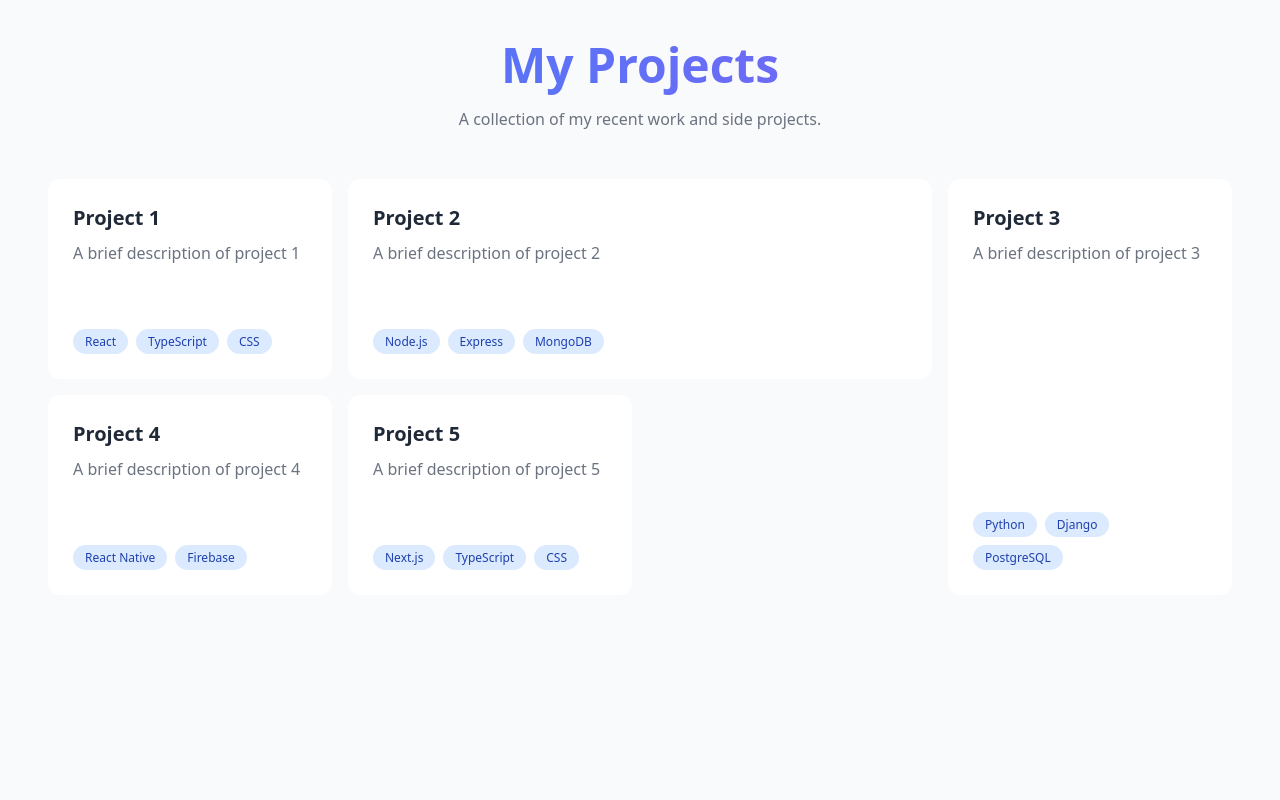
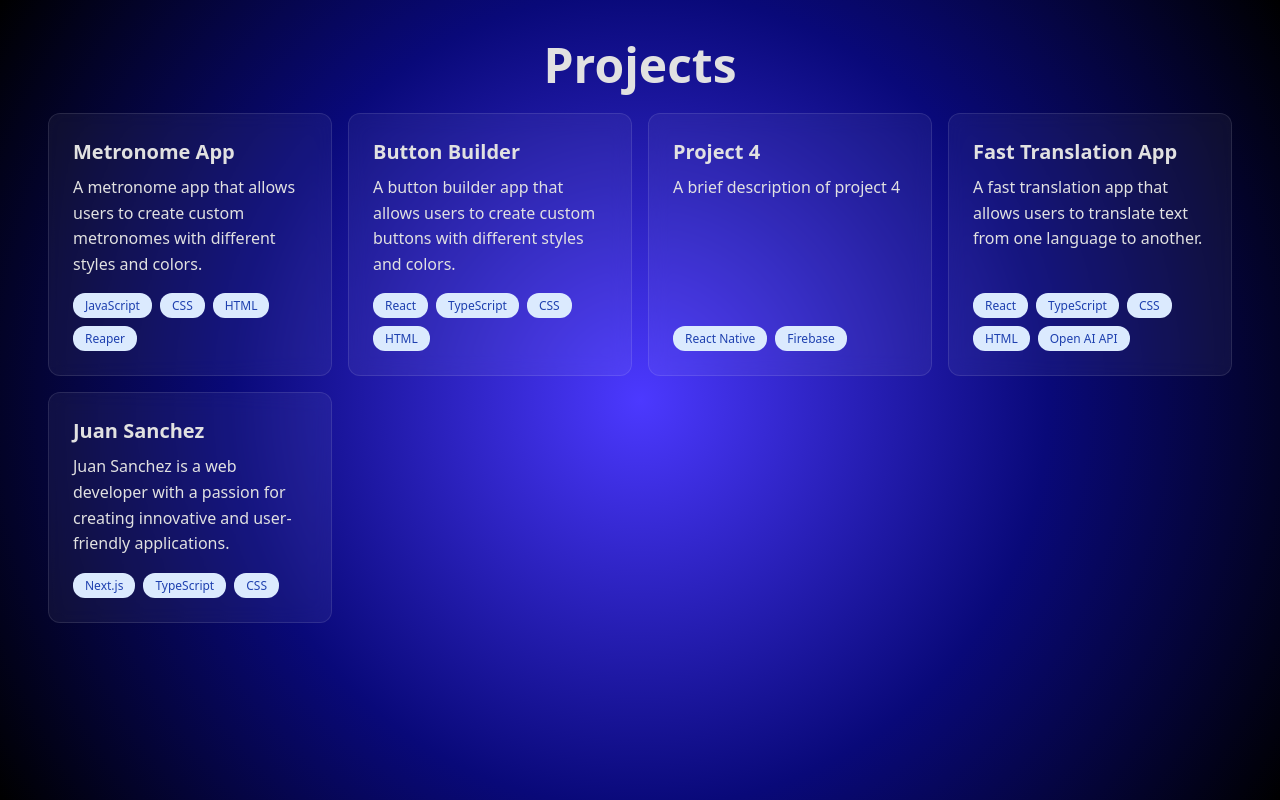
Before and after one commit to J-C-S-V/Portfolio, a React (Vite) app: page / in a window 1280 px wide. Built offline with nearby package versions, Linux system fonts and the light colour scheme.

Commit message:
Add bento items. Add data json. Update styling

```diff
--- a/src/App.css
+++ b/src/App.css
@@ -1,11 +1,12 @@
 /* Base styles */
 :root {
   --color-primary: #3b82f6;
+  --color-white-text: #e1e1e1;
   --color-primary-dark: #2563eb;
   --color-secondary: #8b5cf6;
   --color-text: #1f2937;
   --color-text-light: #6b7280;
-  --color-bg: #f9fafb;
+  --color-bg-gradient: radial-gradient(circle, #4c39ff 0%, #090979 54%, #000000 100%);
   --color-bg-dark: #111827;
   --color-card: #ffffff;
   --color-card-dark: #1f2937;
@@ -13,88 +14,47 @@
   --color-tag-text: #1e40af;
   --color-tag-bg-dark: #1e3a8a;
   --color-tag-text-dark: #bfdbfe;
-  --transition: 0.3s ease;
+  --font-system-ui: system-ui, sans-serif;
+  --transition: 0.3s ease-in-out;
 }
 
-/* Dark mode */
-[data-theme='dark'] {
-  --color-text: #f3f4f6;
-  --color-text-light: #9ca3af;
-  --color-bg: #111827;
-  --color-card: #1f2937;
-  --color-tag-bg: #1e3a8a;
-  --color-tag-text: #bfdbfe;
+.app-container {
+  height: 100dvh;
+  background: var(--color-bg-gradient);
 }
 
-/* App container */
-.app-container {
-  min-height: 100vh;
-  background-color: var(--color-bg);
-  padding: 1.6rem;
-  transition: background-color var(--transition);
-}
-
-/* Header */
 .app-header {
-  margin-bottom: 3rem;
   text-align: center;
+  color: var(--color-white-text);
 }
 
 .app-title {
   font-size: 3.6rem;
   font-weight: 700;
-  margin-bottom: 1rem;
-  background: linear-gradient(90deg, var(--color-primary), var(--color-secondary));
-  -webkit-background-clip: text;
-  background-clip: text;
-  -webkit-text-fill-color: transparent;
-  color: transparent;
+  font-family: var(--font-system-ui);
 }
 
-.app-subtitle {
-  color: var(--color-text-light);
-  max-width: 64rem;
-  margin: 0 auto;
-  line-height: 1.6;
+.app-main {
+  /* max-width: 144rem;
+  margin: 0 auto; */
 }
 
-/* Main content */
-.app-main {
-  max-width: 144rem;
-  margin: 0 auto;
-}
-
-/* Project card */
 .bento-item-content {
   padding: 2.4rem;
-  transition: background-color var(--transition);
-  height: 100%;
-  display: flex;
-  flex-direction: column;
-}
-
-.bento-item-content:hover {
-  background-color: rgba(255, 255, 255, 0.05);
-}
-
-[data-theme='light'] .bento-item-content:hover {
-  background-color: rgba(0, 0, 0, 0.02);
 }
 
 .project-title {
   font-size: 2rem;
-  font-weight: 600;
   margin-bottom: 1rem;
-  color: var(--color-text);
+  color: var(--color-white-text);
 }
 
 .project-description {
-  color: var(--color-text-light);
+  color: var(--color-white-text);
   margin-bottom: 1.6rem;
   line-height: 1.6;
 }
 
-/* Tags */
 .project-tags {
   margin-top: auto;
   display: flex;
@@ -105,18 +65,12 @@
 .project-tag {
   font-size: 1.2rem;
   padding: 0.4rem 1.2rem;
-  border-radius: 9999px;
+  border-radius: 12px;
   background-color: var(--color-tag-bg);
   color: var(--color-tag-text);
   font-weight: 500;
 }
 
-[data-theme='dark'] .project-tag {
-  background-color: var(--color-tag-bg-dark);
-  color: var(--color-tag-text-dark);
-}
-
-/* Responsive design */
 @media (min-width: 768px) {
   .app-container {
     padding: 3.2rem;
--- a/src/App.tsx
+++ b/src/App.tsx
@@ -1,54 +1,14 @@
 import { BentoGrid, BentoItem } from './components/BentoGrid';
+import projects from './data/projects.json';
 import './App.css';
-
-const projects = [
-  {
-    title: 'Project 1',
-    description: 'A brief description of project 1',
-    tags: ['React', 'TypeScript', 'CSS'],
-    rowSpan: 1,
-    colSpan: 1
-  },
-  {
-    title: 'Project 2',
-    description: 'A brief description of project 2',
-    tags: ['Node.js', 'Express', 'MongoDB'],
-    rowSpan: 1,
-    colSpan: 2
-  },
-  {
-    title: 'Project 3',
-    description: 'A brief description of project 3',
-    tags: ['Python', 'Django', 'PostgreSQL'],
-    rowSpan: 2,
-    colSpan: 1
-  },
-  {
-    title: 'Project 4',
-    description: 'A brief description of project 4',
-    tags: ['React Native', 'Firebase'],
-    rowSpan: 1,
-    colSpan: 1
-  },
-  {
-    title: 'Project 5',
-    description: 'A brief description of project 5',
-    tags: ['Next.js', 'TypeScript', 'CSS'],
-    rowSpan: 1,
-    colSpan: 1
-  },
-];
 
 function App() {
   return (
-    <div className="app-container">
+    <main className="app-container">
       <header className="app-header">
         <h1 className="app-title">
-          My Projects
+          Projects
         </h1>
-        <p className="app-subtitle">
-          A collection of my recent work and side projects.
-        </p>
       </header>
 
       <main className="app-main">
@@ -56,8 +16,6 @@ function App() {
           {projects.map((project, index) => (
             <BentoItem
               key={index}
-              rowSpan={project.rowSpan}
-              colSpan={project.colSpan}
               className="bento-item-content"
             >
               <h3 className="project-title">
@@ -77,7 +35,7 @@ function App() {
           ))}
         </BentoGrid>
       </main>
-    </div>
+    </main>
   );
 }
 
--- a/src/components/BentoGrid.css
+++ b/src/components/BentoGrid.css
@@ -19,19 +19,13 @@
   grid-column: span var(--col-span);
   min-height: 20rem;
   border-radius: 1.2rem;
-  background: var(--color-card);
+  background: rgba(255, 255, 255, 0.05);
   backdrop-filter: blur(10px);
   border: 1px solid rgba(255, 255, 255, 0.1);
-  transition: transform 0.3s var(--transition), box-shadow 0.3s var(--transition),
-    background-color 0.3s var(--transition);
+  transition: transform 0.3s ease, box-shadow 0.3s ease;
   overflow: hidden;
   display: flex;
   flex-direction: column;
-}
-
-[data-theme='dark'] .bento-item {
-  background: var(--color-card-dark);
-  border-color: rgba(255, 255, 255, 0.1);
 }
 
 .bento-item:hover {
@@ -40,12 +34,6 @@
 }
 
 /* Responsive adjustments */
-@media (max-width: 1200px) {
-  .bento-grid {
-    --min-width: 22rem;
-  }
-}
-
 @media (max-width: 1024px) {
   .bento-grid {
     --min-width: 20rem;
@@ -56,8 +44,4 @@
   .bento-item {
     grid-column: 1 / -1;
   }
-
-  .bento-grid {
-    --min-width: 100%;
-  }
 }
--- a/src/components/BentoGrid.tsx
+++ b/src/components/BentoGrid.tsx
@@ -17,23 +17,15 @@ export const BentoGrid = ({ children, className = '' }: BentoGridProps) => {
 interface BentoItemProps {
   children: ReactNode;
   className?: string;
-  rowSpan?: number;
-  colSpan?: number;
 }
 
 export const BentoItem = ({
   children,
   className = '',
-  rowSpan = 1,
-  colSpan = 1
 }: BentoItemProps) => {
   return (
     <div
       className={`bento-item ${className}`}
-      style={{
-        '--row-span': rowSpan,
-        '--col-span': colSpan,
-      } as React.CSSProperties}
     >
       {children}
     </div>
--- /dev/null
+++ b/src/data/projects.json
@@ -0,0 +1,29 @@
+[
+  {
+    "title": "Metronome App",
+    "description": "A metronome app that allows users to create custom metronomes with different styles and colors.",
+    "tags": ["JavaScript", "CSS", "HTML", "Reaper"]
+  },
+  {
+    "title": "Button Builder",
+    "description": "A button builder app that allows users to create custom buttons with different styles and colors.",
+    "tags": ["React", "TypeScript", "CSS", "HTML"]
+
+
+  },
+  {
+    "title": "Project 4",
+    "description": "A brief description of project 4",
+    "tags": ["React Native", "Firebase"]
+  },
+  {
+    "title": "Fast Translation App",
+    "description": "A fast translation app that allows users to translate text from one language to another.",
+    "tags": ["React", "TypeScript", "CSS", "HTML", "Open AI API"]
+  },
+  {
+    "title": "Juan Sanchez",
+    "description": "Juan Sanchez is a web developer with a passion for creating innovative and user-friendly applications.",
+    "tags": ["Next.js", "TypeScript", "CSS"]
+  }
+]
```
